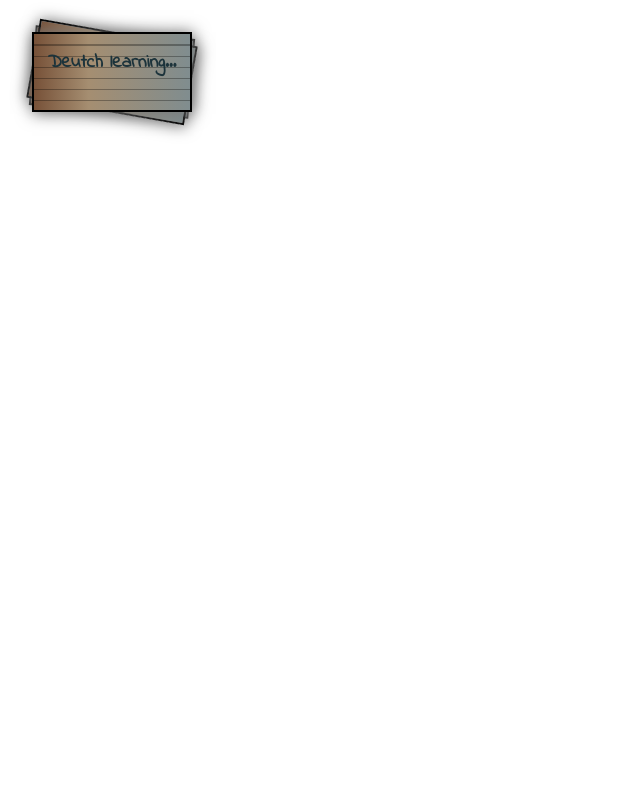
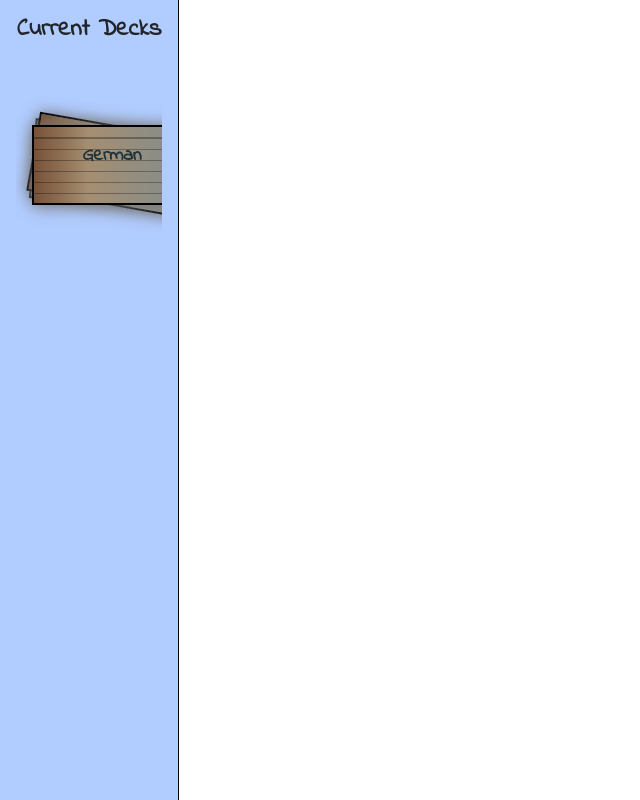
Before and after one commit to gonzalesgustavo/DeckLearner, a React (Create React App) app: page / in a window 1280 px wide. Shown: the whole page, without its empty margins (0-640 px from the left). Built offline with nearby package versions, Linux system fonts and the light colour scheme.

Commit message:
feature: created the deck menu that will display all decks. (DLF-7)

```diff
--- a/src/components/Deck/Deck.style.scss
+++ b/src/components/Deck/Deck.style.scss
@@ -6,6 +6,7 @@
   height: 5rem;
   justify-content: center;
   align-items: center;
+  margin: 1rem;
   border: 2px solid black;
   background: linear-gradient(
     90deg,
--- /dev/null
+++ b/src/components/DeckBar/DeckBar.style.scss
@@ -0,0 +1,39 @@
+@import url('https://fonts.googleapis.com/css2?family=Indie+Flower&display=swap');
+
+.DeckBar_container {
+    width: 14%;
+    height: 100vh;
+    padding: 1rem;
+    border-right: 1px solid black;
+    background: rgb(177, 204, 255);
+    .DeckBar_body {
+        display: grid;
+        grid-template-columns: 1fr;
+        padding-top: 2rem;
+        padding-bottom: 2rem;
+        max-height: 85vh;
+        overflow-y: auto;
+        overflow-x: hidden;
+    }
+    h4 {
+        text-align: center;
+        margin-bottom: 2rem;
+        font-weight: 700;
+        font-family: 'Indie Flower', cursive;
+    }
+    ::-webkit-scrollbar {
+        width: 10px;
+    }
+    ::-webkit-scrollbar-track {
+        border-radius: 5px;
+        box-shadow: inset 0 0 10px rgba(255, 77, 225, 0.842);
+    }
+    ::-webkit-scrollbar-thumb {
+        border-radius: 5px;
+        background: rgba(144, 5, 144, 0.76);
+        &:hover {
+            background: rgb(135, 251, 255);
+            border: 1px solid blue;
+        }
+    }
+}
--- /dev/null
+++ b/src/components/DeckBar/DeckBar.tsx
@@ -0,0 +1,15 @@
+import React from 'react'
+import Deck from '../Deck/Deck'
+import './DeckBar.style.scss'
+const DeckBar: React.FunctionComponent = () => {
+    return (
+    <div className="DeckBar_container">
+        <h4>Current Decks</h4>
+        <div className="DeckBar_body">
+            <Deck title="German" />
+        </div>
+    </div>
+    );
+}
+
+export default DeckBar;
--- a/src/views/Home.tsx
+++ b/src/views/Home.tsx
@@ -1,9 +1,9 @@
 import React from 'react'
-import Deck from '../components/Deck/Deck';
+import DeckBar from '../components/DeckBar/DeckBar';
 import { IPage } from '../types'
 
 const Home: React.FunctionComponent<IPage> = props => {
-    return <div style={{padding: '2rem'}}><Deck title="Deutch learning system" /></div>
+    return <div ><DeckBar /></div>
 }
 
 export default Home;
```
Also changed, not shown: 1 other file (tests, documents, lock files or other folders).
